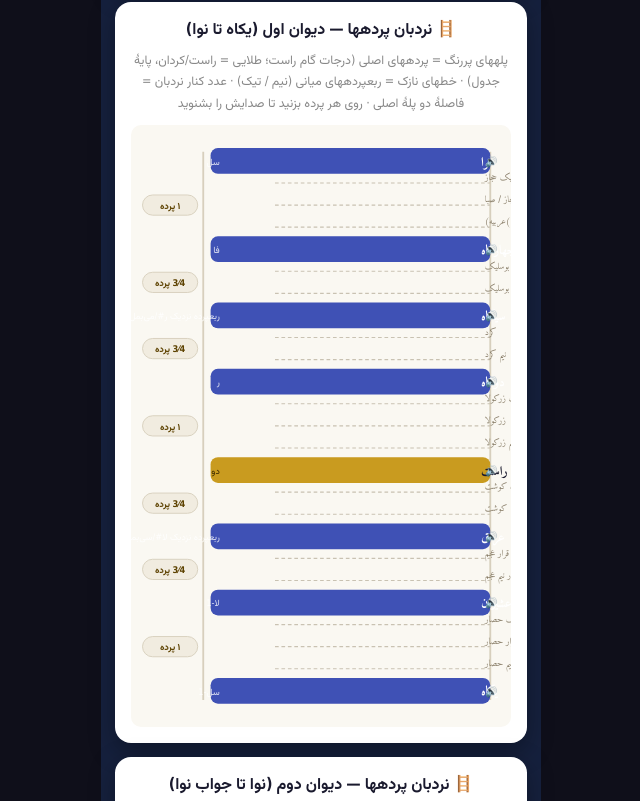
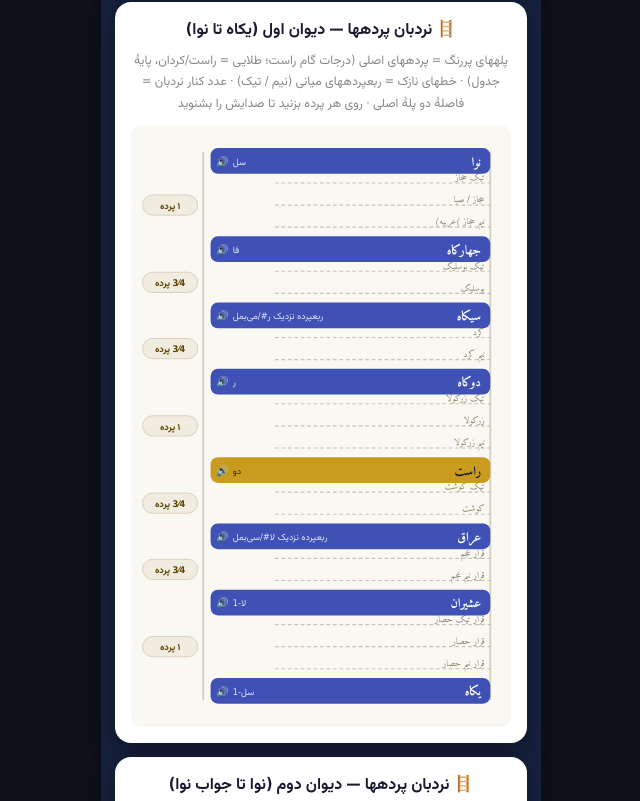
Before and after one commit to mansourfatemi/naye-quran, a plain HTML site: page _maqam_piano_demo/diwan_reference.html in a window 1280 px wide. Shown: the part 499-1300 px from the top of the page, without its empty margins (319-959 px from the left). Drawn offline with Linux system fonts and the light colour scheme.

Commit message:
diwan ladder: fix RTL text anchoring (names were clipped off-canvas)

```diff
--- a/_maqam_piano_demo/diwan_reference.html
+++ b/_maqam_piano_demo/diwan_reference.html
@@ -229,7 +229,7 @@ function drawLadder(svgId, fromIdx, toIdx){
   const W = 400, Q = 24, PAD = 26;
   const maxOff = FULL_TABLE[toIdx].off, minOff = FULL_TABLE[fromIdx].off;
   const H = PAD*2 + (maxOff-minOff)*2*Q;
-  svg.setAttribute('viewBox', '0 0 '+W+' '+H); svg.setAttribute('preserveAspectRatio','xMidYMin meet'); svg.removeAttribute('height'); svg.removeAttribute('width');
+  svg.setAttribute('viewBox', '0 0 '+W+' '+H); svg.setAttribute('preserveAspectRatio','xMidYMin meet'); svg.setAttribute('direction','rtl'); svg.removeAttribute('height'); svg.removeAttribute('width');
   const yOf = off => PAD + (maxOff-off)*2*Q;
   let html = '';
   // ریل عمودی نردبان
@@ -241,7 +241,7 @@ function drawLadder(svgId, fromIdx, toIdx){
     const pt = FULL_TABLE[i], y = yOf(pt.off);
     html += '<g class="ld-sub" onclick="playFreq('+freqOf(pt.off).toFixed(3)+')">';
     html += '<line x1="150" y1="'+y+'" x2="'+(W-16)+'" y2="'+y+'" class="ld-subln"/>';
-    html += '<text x="'+(W-22)+'" y="'+(y-3)+'" class="ld-subt" text-anchor="end">'+pt.auth+'</text>';
+    html += '<text x="'+(W-22)+'" y="'+(y-3)+'" class="ld-subt" text-anchor="start">'+pt.auth+'</text>';
     html += '<rect x="150" y="'+(y-10)+'" width="'+(W-166)+'" height="20" fill="transparent"/></g>';
   }
   // پلههای اصلی + فاصلهها
@@ -256,9 +256,9 @@ function drawLadder(svgId, fromIdx, toIdx){
     }
     html += '<g class="ld-main'+(isBase?' base':'')+'" onclick="playFreq('+freqOf(pt.off).toFixed(3)+')">';
     html += '<rect x="80" y="'+(y-14)+'" width="'+(W-96)+'" height="28" rx="8" class="ld-bar"/>';
-    html += '<text x="'+(W-26)+'" y="'+(y+5)+'" class="ld-name" text-anchor="end">'+pt.auth+'</text>';
-    html += '<text x="90" y="'+(y+4)+'" class="ld-west" text-anchor="start">'+pt.west+'</text>';
-    html += '<text x="'+(W-16+8)+'" y="'+(y+4)+'" class="ld-spk" text-anchor="start">🔊</text></g>';
+    html += '<text x="'+(W-26)+'" y="'+(y+5)+'" class="ld-name" text-anchor="start">'+pt.auth+'</text>';
+    html += '<text x="104" y="'+(y+4)+'" class="ld-west" text-anchor="end">'+pt.west+'</text>';
+    html += '<text x="86" y="'+(y+4)+'" class="ld-spk" text-anchor="end">🔊</text></g>';
     prev = pt;
   }
   svg.innerHTML = html;
```
